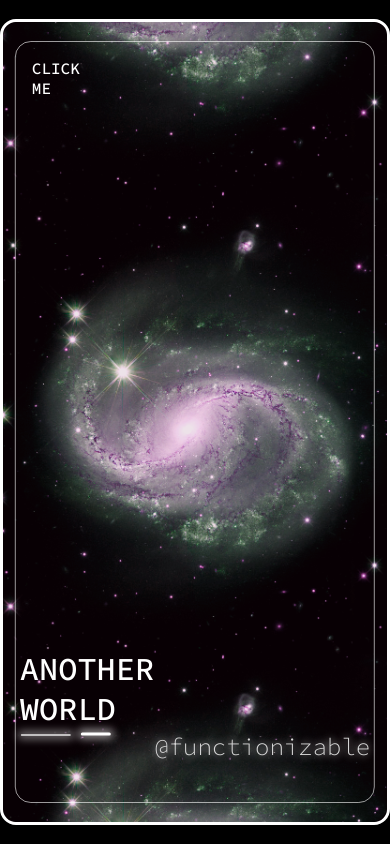
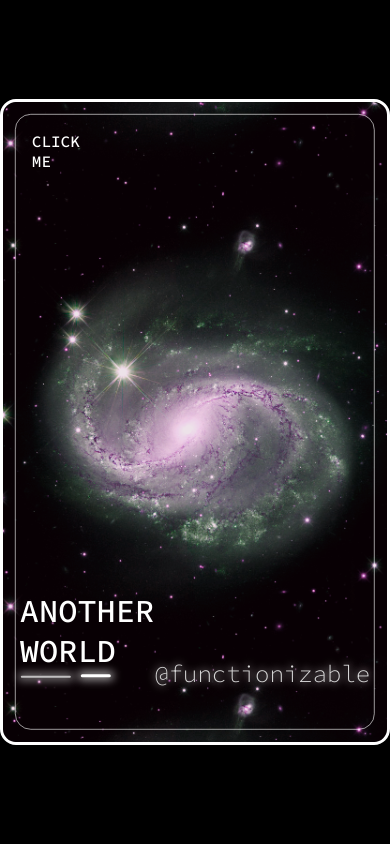
Before and after one commit to wadafacc/portfoliov3, a Nuxt app: page / in a window 390 px wide. Built offline with nearby package versions, Linux system fonts and the light colour scheme.

Commit message:
bit more responsive now

```diff
--- a/assets/styles/global.css
+++ b/assets/styles/global.css
@@ -40,8 +40,8 @@ a:hover{
 }
 
 .card {
-    width: 30rem;
-    height: 50rem;
+    width: 28rem;
+    height: 40rem;
     border: 0.2rem solid white;
     border-radius: 1rem;
     position: relative;
--- a/pages/index.vue
+++ b/pages/index.vue
@@ -62,22 +62,22 @@ export default {
       let sp = document.getElementById("sp");
       let tw = document.getElementById("tw");
 
-      dc.style.transform = "translate(-25rem, -25rem)";
+      dc.style.transform = "translate(-20rem, -23rem)";
       dc.style.opacity = "100%";
 
-      cat.style.transform = "translate(-24rem, 22rem)";
+      cat.style.transform = "translate(-22rem, 18rem)";
       cat.style.opacity = "100%";
 
-      yt.style.transform = "translate(15rem, -28rem)";
+      yt.style.transform = "translate(15rem, -20rem)";
       yt.style.opacity = "100%";
 
-      gh.style.transform = "translate(18rem, 24rem)";
+      gh.style.transform = "translate(18rem, 16rem)";
       gh.style.opacity = "100%";
 
-      sp.style.transform = "translate(24rem, 2rem)";
+      sp.style.transform = "translate(20rem, 2rem)";
       sp.style.opacity = "100%";
 
-      tw.style.transform = "translate(-30rem, -6rem)";
+      tw.style.transform = "translate(-25rem, -6rem)";
       tw.style.opacity = "100%";
 
     },
```
Also changed, not shown: package.json (line endings or trailing spaces), 1 other file (tests, documents, lock files or other folders).
